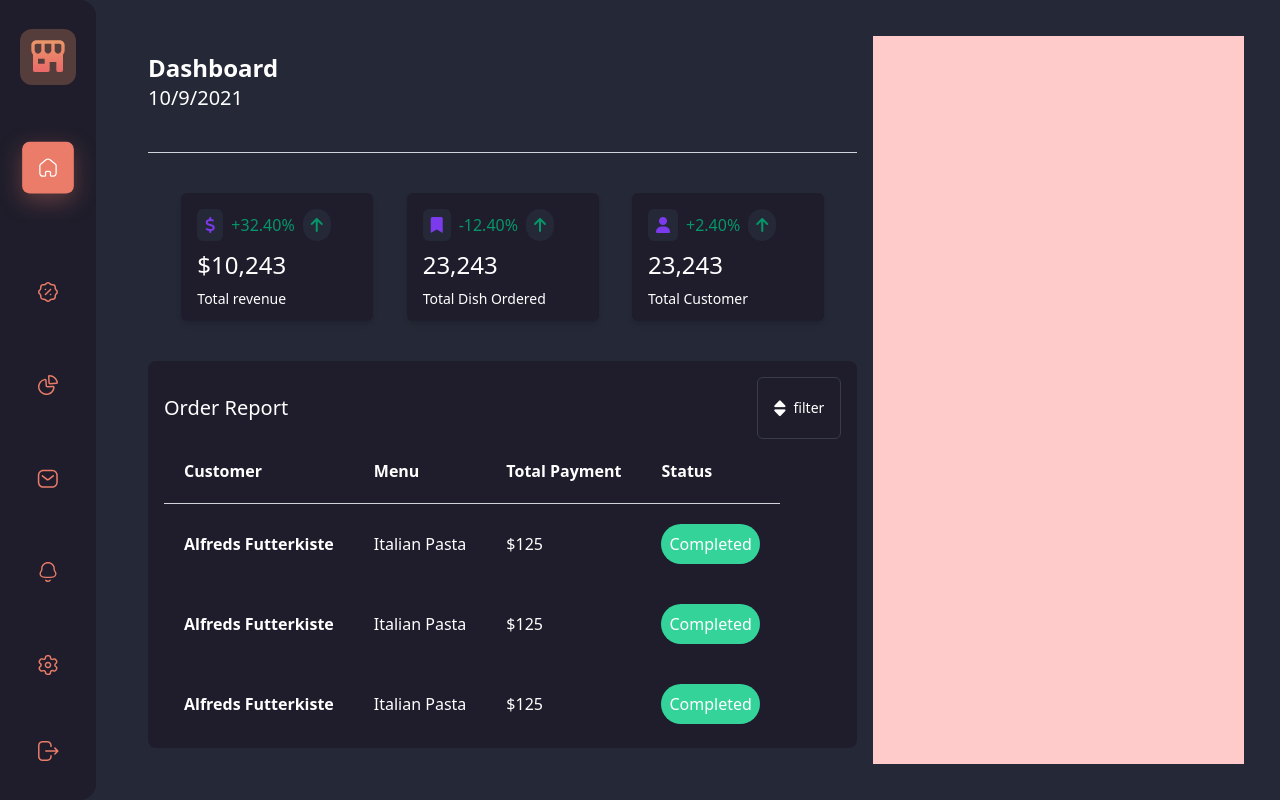
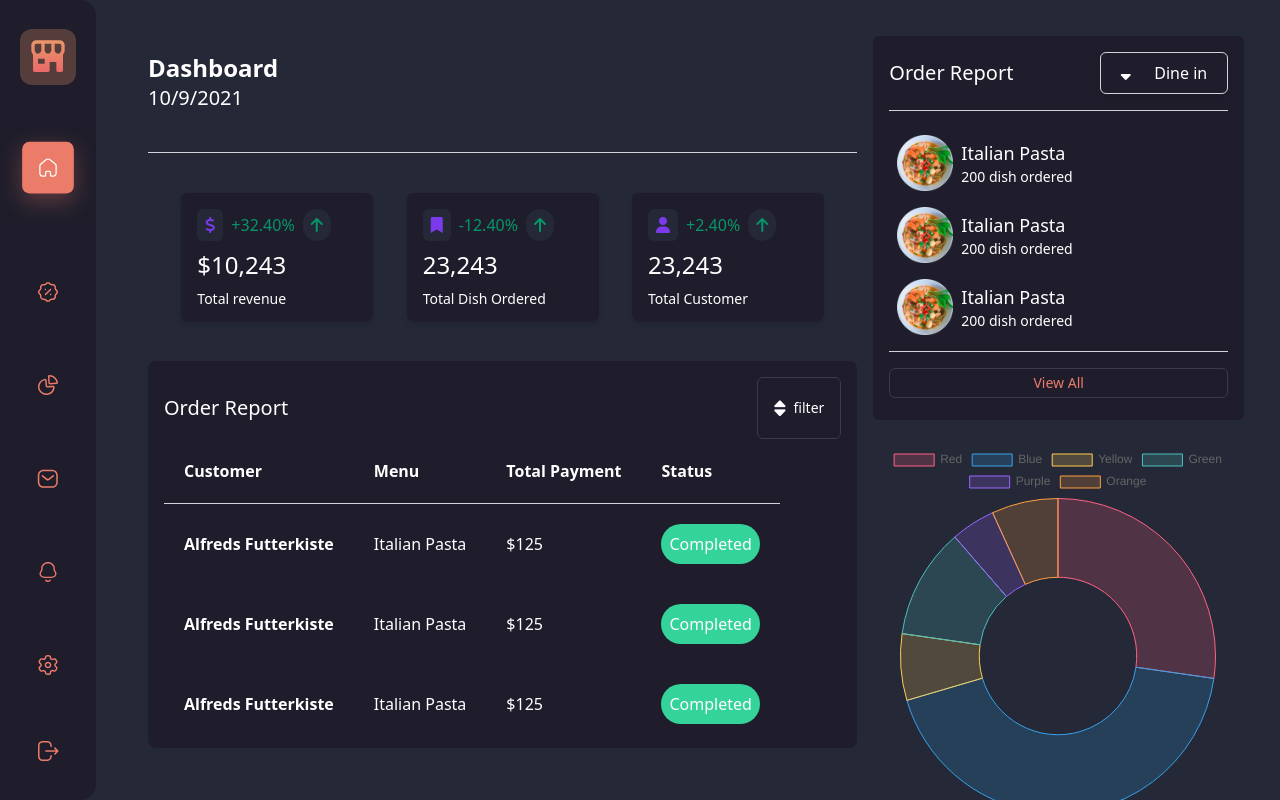
Before and after one commit to carlosmpr/frontEndPortafolio, a React (Create React App) app in the folder menudashboard/: page / in a window 1280 px wide. Built offline with nearby package versions, Linux system fonts and the light colour scheme.

Commit message:
Dashboar

```diff
--- a/menudashboard/src/components/Buttons/OutlineButton.jsx
+++ b/menudashboard/src/components/Buttons/OutlineButton.jsx
@@ -2,6 +2,6 @@ import React from 'react'
 
 export default function OutlineButton({text}) {
     return (
-        <div className="p-1 text-sm text-secondary border border-primary rounded-md"> {text}</div>
+        <div className="p-1 text-sm text-center text-secondary border border-primary rounded-md"> {text}</div>
     )
 }
--- /dev/null
+++ b/menudashboard/src/components/Chart/Chart.jsx
@@ -0,0 +1,38 @@
+import React from 'react';
+import { Doughnut } from 'react-chartjs-2';
+
+const data = {
+  labels: ['Red', 'Blue', 'Yellow', 'Green', 'Purple', 'Orange'],
+  datasets: [
+    {
+      label: '# of Votes',
+      data: [12, 19, 3, 5, 2, 3],
+      backgroundColor: [
+        'rgba(255, 99, 132, 0.2)',
+        'rgba(54, 162, 235, 0.2)',
+        'rgba(255, 206, 86, 0.2)',
+        'rgba(75, 192, 192, 0.2)',
+        'rgba(153, 102, 255, 0.2)',
+        'rgba(255, 159, 64, 0.2)',
+      ],
+      borderColor: [
+        'rgba(255, 99, 132, 1)',
+        'rgba(54, 162, 235, 1)',
+        'rgba(255, 206, 86, 1)',
+        'rgba(75, 192, 192, 1)',
+        'rgba(153, 102, 255, 1)',
+        'rgba(255, 159, 64, 1)',
+      ],
+      borderWidth: 1,
+    },
+  ],
+};
+
+const DoughnutChart = () => (
+  <>
+
+    <Doughnut data={data} width="20%"/>
+  </>
+);
+
+export default DoughnutChart;
--- a/menudashboard/src/components/Content/Content.jsx
+++ b/menudashboard/src/components/Content/Content.jsx
@@ -1,8 +1,13 @@
 import React from "react";
 import OutlineIconButton from "../Buttons/OutlineIconButton";
 import RevenueCard from "../Cards/RevenueCard";
+import DropDown from "../DropDown/DropDown";
 import Home from "../Pages/Home";
 import TableReport from "../Table/TableReport";
+import food from "../../assets/images/Content/food.png";
+import Items from "../Items/Items";
+import OutlineButton from "../Buttons/OutlineButton";
+import DoughnutChart from "../Chart/Chart";
 export default function Content() {
   const date = new Date();
   const localeDate = date.toLocaleDateString();
@@ -39,7 +44,30 @@ export default function Content() {
 
         <TableReport />
       </div>
-      <div className="flex-1 h-full bg-red-200"></div>
+      <div className="flex-1 h-full space-y-6">
+        <div className="w-full bg-primary h-96 rounded-md p-4 space-y-4 ">
+          <div className="w-full flex items-center justify-between  ">
+            <h3 className="text-xl text-primary"> Order Report</h3>
+            <DropDown />
+          </div>
+          <hr />
+          <div className="h-52 overflow-y-scroll space-y-4  p-2">
+            <Items />
+            <Items />
+            <Items />
+            <Items />
+            <Items />
+          </div>
+          <hr />
+          <OutlineButton text="View All"/>
+        </div>
+
+
+
+          <DoughnutChart />
+
+      </div>
+
     </div>
   );
 }
--- a/menudashboard/src/components/DropDown/DropDown.jsx
+++ b/menudashboard/src/components/DropDown/DropDown.jsx
@@ -9,7 +9,7 @@ export default function DropDown() {
       setShow(false)
   }
   return (
-    <div className="relative flex w-32 bg-primary shadow-md rounded-md p-2 items-center justify-around">
+    <div className="relative flex w-32 border bg-primary shadow-md rounded-md p-2 items-center justify-around">
       <i class="fas fa-sort-down text-primary"></i>
       <button onClick={() => setShow(!show)} className="text-primary">
         {text}
--- /dev/null
+++ b/menudashboard/src/components/Items/Items.jsx
@@ -0,0 +1,13 @@
+import React from "react";
+import food from '../../assets/images/Content/food.png'
+export default function Items() {
+  return (
+    <div className="w-full flex items-center gap-x-2">
+      <img src={food} alt={food} className="w-14" />
+      <div className="flex flex-col flex-1">
+        <p className="text-lg text-primary">Italian Pasta</p>
+        <p className="text-sm text-primary font-thin">200 dish ordered</p>
+      </div>
+    </div>
+  );
+}
--- /dev/null
+++ b/package.json
@@ -0,0 +1,6 @@
+{
+  "dependencies": {
+    "chart.js": "^3.5.1",
+    "react-chartjs-2": "^3.0.5"
+  }
+}
```
Also changed, not shown: 1 other file (tests, documents, lock files or other folders).
